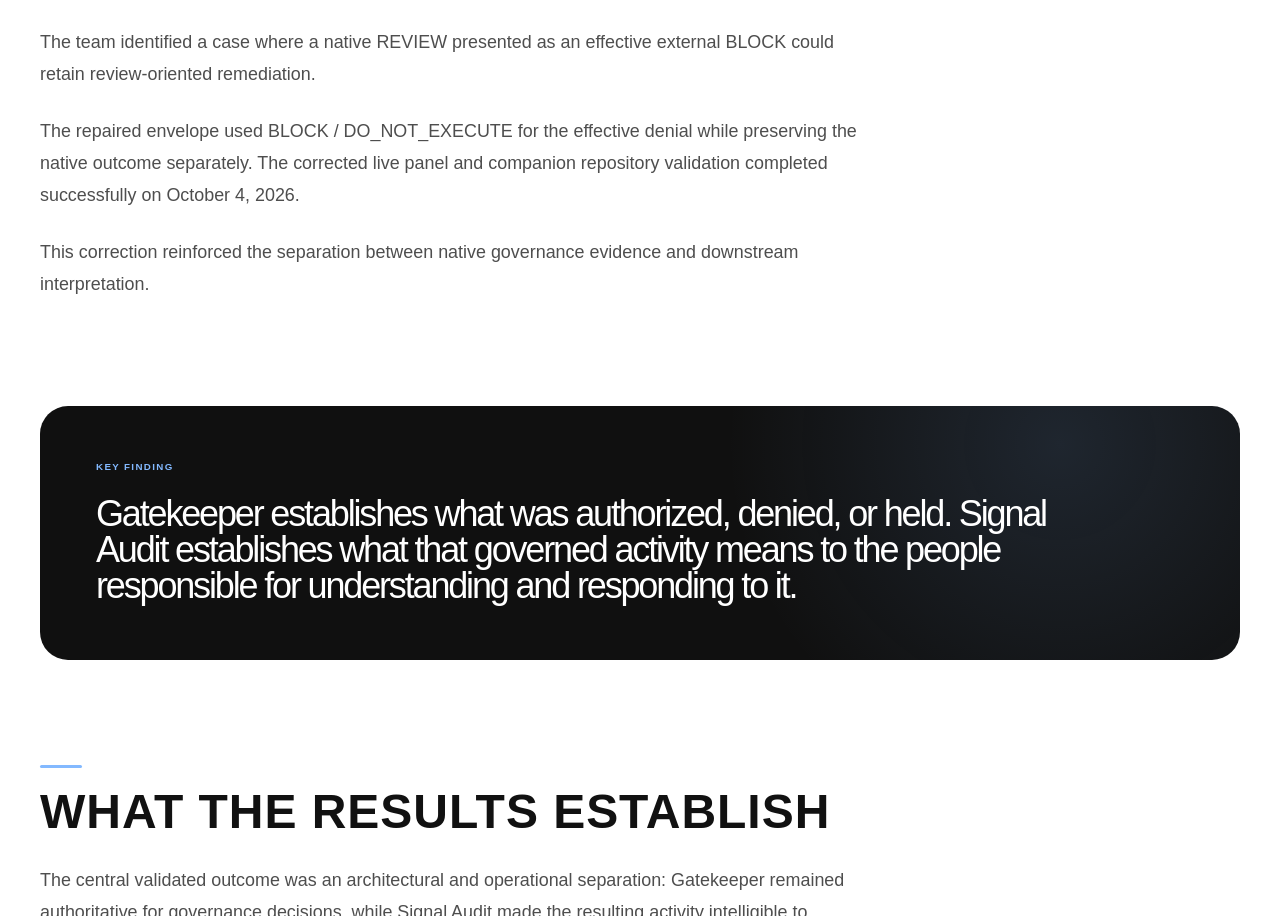
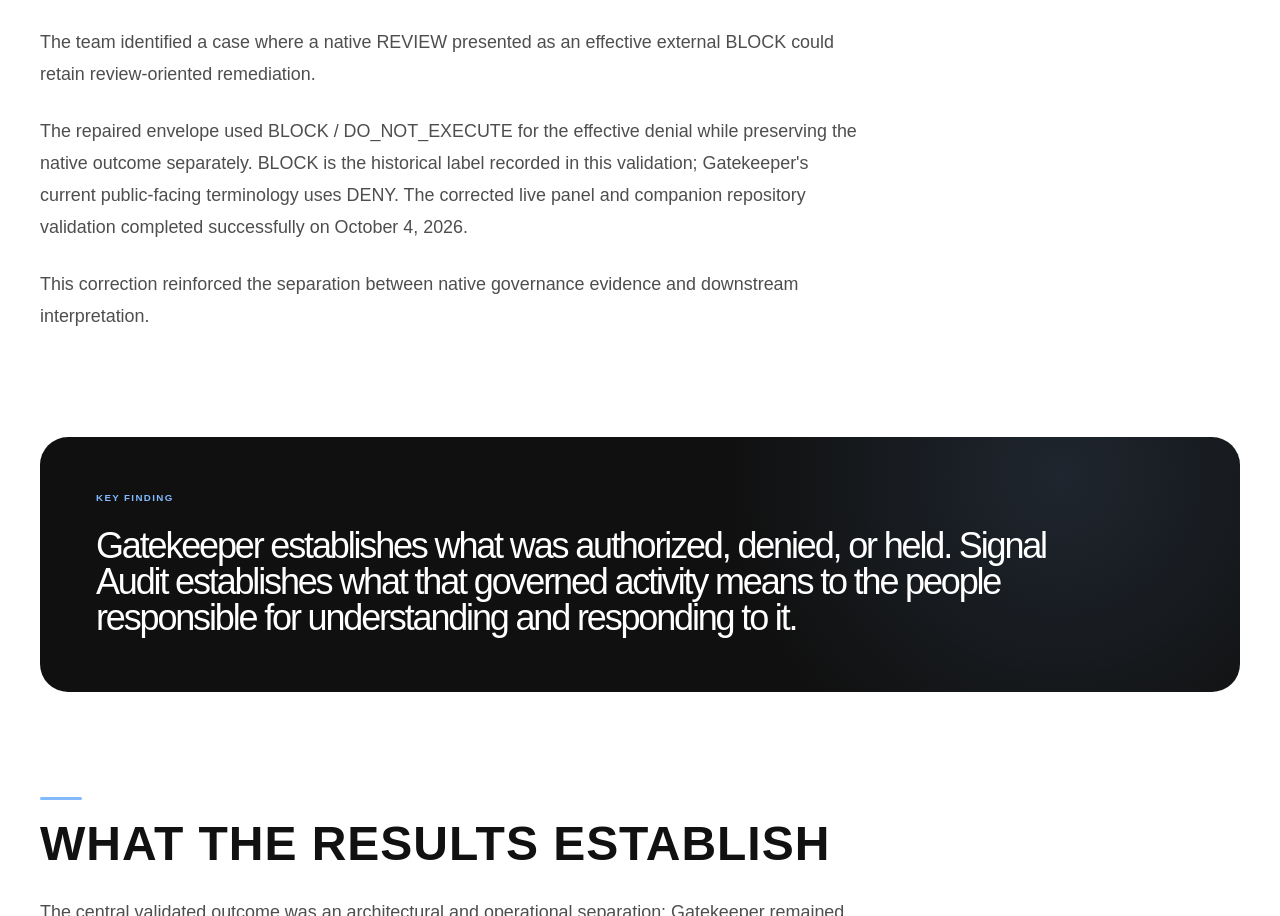
Before and after one commit to minimalism-studios/signal-audit, a website: page website/pages/case-studies/oasse-vanguard-pilot.html in a window 1280 px wide. Shown: the part 4103-5019 px from the top of the page. Drawn offline with Linux system fonts and the light colour scheme; a web font is replaced by a local one.

Commit message:
Distinguish current DENY terminology from historical BLOCK evidence

```diff
--- a/website/pages/case-studies/oasse-vanguard-pilot.html
+++ b/website/pages/case-studies/oasse-vanguard-pilot.html
@@ -323,6 +323,8 @@
     <p>
       The repaired envelope used BLOCK / DO_NOT_EXECUTE for the effective
       denial while preserving the native outcome separately.
+      BLOCK is the historical label recorded in this validation;
+      Gatekeeper's current public-facing terminology uses DENY.
       The corrected live panel and companion repository validation
       completed successfully on October 4, 2026.
     </p>
```
